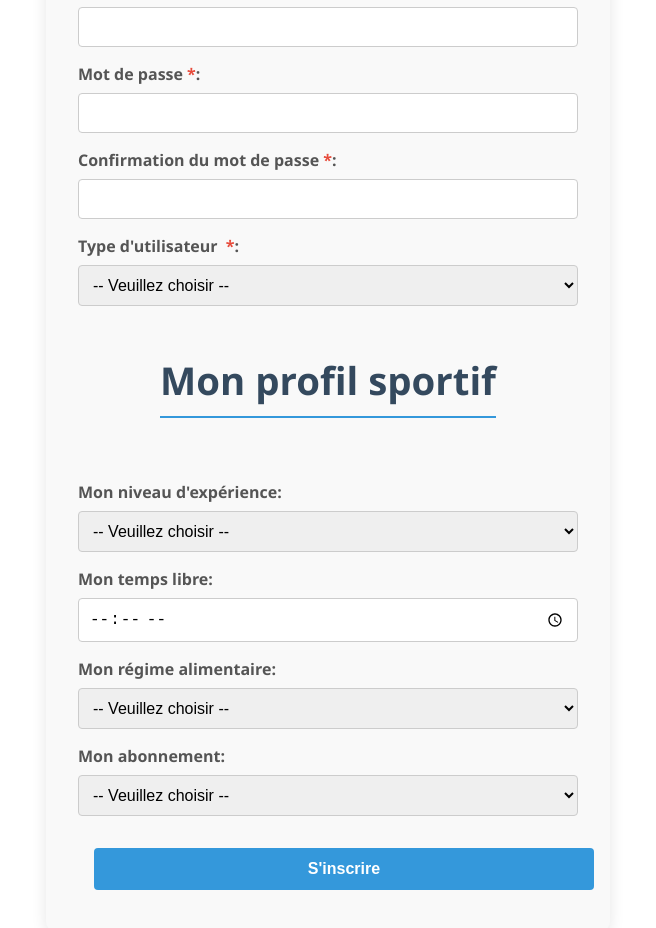
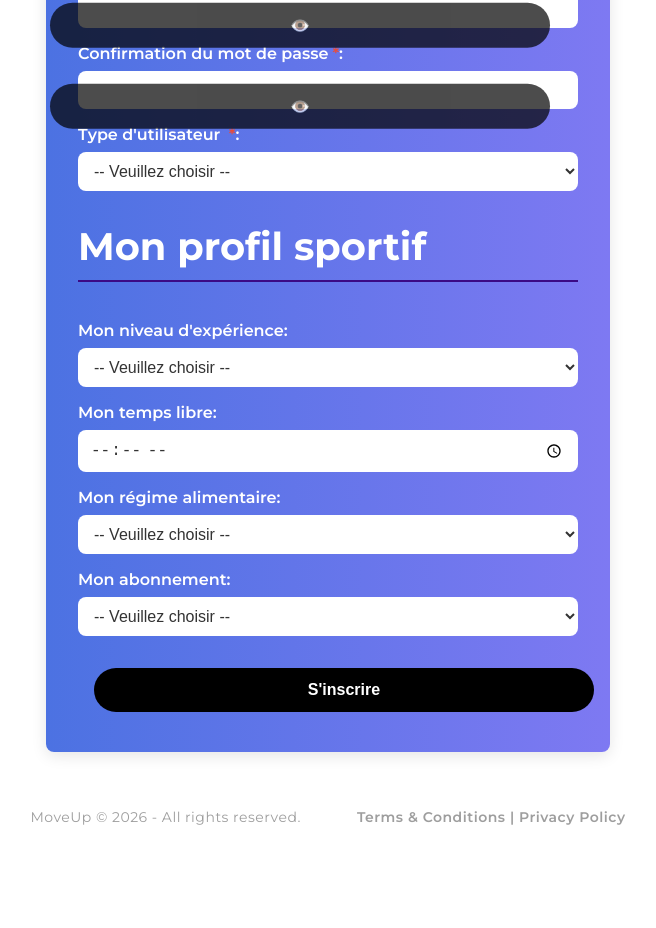
Before and after one commit to DevNexus59/MoveUp, a React (Vite) app in the folder client/: page /pages/Inscription in a window 1280 px wide. Shown: the part 1018-1946 px from the top of the page, without its empty margins (312-968 px from the left). After the commit the page ends 1868 px from the top, so only its background shows below. Built offline with nearby package versions, Linux system fonts and the light colour scheme.

Commit message:
fix css and add visible Y/N

```diff
--- a/client/src/pages/Connexion.css
+++ b/client/src/pages/Connexion.css
@@ -0,0 +1,99 @@
+.connexion-board {
+  display: flex;
+  flex-direction: column;
+  align-items: center;
+  justify-content: center;
+  padding: 2rem;
+  width: 100%;
+}
+
+.connexion-board h2 {
+  margin-bottom: 2rem;
+  /* La couleur est déjà gérée par le style global h2 { color: var(--bg-font); } */
+}
+
+.connexion-board form {
+  background: var(--card); /* Déjà correct */
+  padding: 2.5rem;
+  border-radius: 1rem;
+  box-shadow: 0 10px 25px rgba(0, 0, 0, 0.1);
+  color: var(--link); /* CHANGÉ: Utilise la variable pour le texte blanc */
+  width: 100%;
+  max-width: 450px;
+}
+
+.connexion-board form div {
+  margin-bottom: 1.5rem;
+}
+
+.connexion-board label {
+  display: block;
+  margin-bottom: 0.5rem;
+  font-weight: 600;
+  color: var(--link); /* CHANGÉ: Utilise la variable pour le texte blanc */
+}
+
+.connexion-board input {
+  width: 100%;
+  padding: 0.75rem 1rem;
+  border-radius: 0.5rem;
+  border: none;
+  font-size: 1rem;
+  color: #333; /* NOTE: Gardé en dur, car les variables root ne gèrent pas le style des inputs (texte intérieur) */
+  box-sizing: border-box;
+}
+
+.connexion-board input:focus {
+  outline: 2px solid var(--linkv); /* Déjà correct */
+}
+
+.connexion-board form a {
+  color: var(--link); /* CHANGÉ: Utilise la variable pour le texte blanc */
+  text-decoration: underline;
+}
+
+.connexion-board form a:hover {
+  color: #eee; /* NOTE: Gardé, car c'est un effet spécifique (blanc -> blanc cassé) non défini dans :root */
+}
+
+.connexion-board button {
+  width: 100%;
+  margin: 1rem 0 0 0;
+  /* Le style (couleur, hover) est déjà géré par le style global 'button' */
+}
+
+.connexion-board p {
+  margin-top: 1.5rem;
+  font-weight: 500;
+  color: var(--bg-font); /* Déjà correct */
+  text-align: center;
+}
+
+/* --- Placeholders --- */
+/* NOTE: Je n'ai pas modifié les placeholders, car ils semblent être des blocs temporaires
+   et ne font pas directement partie du design "formulaire" à thématiser. */
+
+.hero-placeholder {
+  background: #f4f4f4;
+  padding: 3rem 1rem;
+  text-align: center;
+}
+.hero-placeholder h1 {
+  font-size: 2.5rem;
+  color: #333;
+}
+
+.footer-placeholder {
+  background: #333;
+  color: white;
+  padding: 2rem 1rem;
+  text-align: center;
+  margin-top: auto;
+}
+
+/* Conteneur global pour le layout */
+.app-container {
+  display: flex;
+  flex-direction: column;
+  min-height: 100vh;
+}
--- a/client/src/pages/Connexion.tsx
+++ b/client/src/pages/Connexion.tsx
@@ -1,6 +1,11 @@
 import type React from "react";
 import { useState } from "react";
 import { Link } from "react-router";
+import Footer from "../components/Footer";
+import Hero from "../components/Hero";
+import "../App.css"
+import "./Connexion.css"
+
 
 function Login() {
   const [email, setEmail] = useState<string>("");
@@ -40,8 +45,12 @@ function Login() {
   };
 
   return (
-    <div>
+      <>
+      <div>
+      <Hero />
+      </div>
       <h2>Connexion:</h2>
+      <div className="connexion-board">
       <form onSubmit={handleSubmit}>
         <div>
           <label htmlFor="email">Email:</label>
@@ -68,7 +77,9 @@ function Login() {
       </form>
 
       {message && <p>{message}</p>}
+      <Footer/>
     </div>
+    </>
   );
 }
 
--- a/client/src/pages/Inscription.css
+++ b/client/src/pages/Inscription.css
@@ -1,51 +1,44 @@
-/* --- Conteneur Principal --- */
 .register-container {
   max-width: 500px;
   margin: 2rem auto;
   padding: 2rem;
-  background-color: #f9f9f9;
+  background: var(--card);
   border-radius: 8px;
   box-shadow: 0 4px 15px rgba(0, 0, 0, 0.1);
-  font-family: "Segoe UI", Tahoma, Geneva, Verdana, sans-serif;
-  color: #333;
+  color: var(--link);
 }
 
-/* --- Titres --- */
 .register-container h2 {
   text-align: center;
-  color: #2c3e50;
+  color: var(--link);
   margin-bottom: 1.5rem;
 }
 
 .register-container h3 {
-  color: #34495e;
-  border-bottom: 2px solid #3498db;
+  color: var(--link);
+  border-bottom: 2px solid var(--linkv);
   padding-bottom: 10px;
   margin-top: 2rem;
 }
 
-/* --- Sections et Formulaires --- */
 .register-container section {
   margin-bottom: 1.5rem;
 }
 
-/* Cible les div qui contiennent un label et un input/select */
 .register-container form > div,
 .register-container > div > div {
-  /* Pour les champs hors form si besoin */
   margin-bottom: 1rem;
   display: flex;
   flex-direction: column;
 }
 
-/* --- Labels --- */
 .register-container label {
   font-weight: 600;
   margin-bottom: 0.5rem;
-  color: #555;
+  color: var(--link);
 }
 
-/* --- Champs de saisie (Inputs & Selects) --- */
+/* --- CHANGEMENTS APPLIQUÉS ICI --- */
 .register-container input[type="text"],
 .register-container input[type="email"],
 .register-container input[type="password"],
@@ -53,27 +46,28 @@
 .register-container input[type="number"],
 .register-container input[type="time"],
 .register-container select {
-  padding: 10px;
-  border: 1px solid #ccc;
-  border-radius: 4px;
+  padding: 10px 12px; /* Ajustement du padding */
+  border: none; /* CHANGÉ: Pas de bordure, comme sur l'image */
+  border-radius: 0.5rem; /* CHANGÉ: Bords arrondis (8px) comme sur l'image */
   font-size: 16px;
-  transition: border-color 0.3s;
+  color: #333;
+  background-color: #fff; /* Assure que le fond est blanc */
 }
 
+/* --- CHANGEMENTS APPLIQUÉS ICI --- */
 .register-container input:focus,
 .register-container select:focus {
-  border-color: #3498db;
-  outline: none;
+  /* border-color: var(--linkv); (l'ancienne règle n'est plus utile) */
+  outline: 2px solid var(--linkv); /* CHANGÉ: Utilise outline pour le focus */
 }
 
-/* --- Boutons --- */
 .register-container button {
   width: 100%;
-  padding: 12px;
-  background-color: #3498db;
+  padding: 0.8rem 2rem;
+  background-color: var(--black);
   color: white;
   border: none;
-  border-radius: 4px;
+  border-radius: 25px;
   font-size: 16px;
   font-weight: bold;
   cursor: pointer;
@@ -82,10 +76,9 @@
 }
 
 .register-container button:hover {
-  background-color: #2980b9;
+  background-color: var(--linkv);
 }
 
-/* Bouton "Retour" spécifique (si tu veux le différencier plus tard, on pourrait lui mettre une classe) */
 .register-container button[onClick*="setStep(1)"] {
   background-color: #95a5a6;
 }
@@ -93,14 +86,14 @@
   background-color: #7f8c8d;
 }
 
-/* --- Étape 2 : Récapitulatif --- */
+/* "Îlots" blancs pour le récapitulatif */
 .register-container ul {
   list-style: none;
-  padding: 0;
+  padding: 15px;
   background: #fff;
-  padding: 15px;
   border-radius: 6px;
   border: 1px solid #eee;
+  color: var(--black);
 }
 
 .register-container ul li {
@@ -108,36 +101,40 @@
   line-height: 1.5;
 }
 
-/* --- Étape 3 : Sélection du Paiement --- */
-/* On transforme la <section> de l'étape 3 en grille flexible */
-.register-container section {
+/* --- Étape 3 : Sélection du Paiement (Règles spécifiques corrigées) --- */
+.register-container > div > section {
   display: flex;
   flex-wrap: wrap;
   gap: 1rem;
   justify-content: center;
+  margin-bottom: 1.5rem;
 }
 
-/* Les cartes de choix de paiement */
-.register-container section > div {
-  flex: 1 1 120px; /* Grandit et rétrécit, base de 120px */
+/* "Îlots" blancs pour les choix de paiement */
+.register-container > div > section > div {
+  flex: 1 1 120px;
   text-align: center;
   padding: 1rem;
   background: white;
   border: 1px solid #ddd;
   border-radius: 8px;
   transition: transform 0.2s, box-shadow 0.2s;
+  color: var(--black);
 }
 
-.register-container section > div:hover {
+.register-container > div > section > div:hover {
   transform: translateY(-3px);
   box-shadow: 0 5px 15px rgba(0, 0, 0, 0.1);
-  border-color: #3498db;
+  border-color: var(--linkv);
 }
 
-.register-container section > div h2 {
-  font-size: 1.1rem; /* On réduit la taille des H2 dans les boites de paiement */
+.register-container > div > section > div h2 {
+  font-size: 1.1rem;
   margin-bottom: 0.5rem;
-  color: #555;
+  color: var(--black);
+  border-bottom: none;
+  padding-bottom: 0;
+  margin-top: 0;
 }
 
 /* --- Messages d'erreur/succès --- */
@@ -149,17 +146,50 @@
   font-weight: bold;
 }
 
-/* Petite astuce : si le message contient "Erreur" ou "Impossible", on le met en rouge */
-/* Note: Ce n'est pas du vrai CSS conditionnel, ça dépendra de ton JS idéalement,
-   mais pour l'instant on peut styliser le <p> par défaut comme une info */
 .register-container > p {
   background-color: #e8f4fd;
-  color: #2c3e50;
-  border-left: 5px solid #3498db;
+  color: var(--black);
+  border-left: 5px solid var(--linkv);
 }
 
-/* Dans Register.css */
 .required-star {
-  color: #e74c3c; /* Un rouge sympa */
+  color: #e74c3c;
   margin-left: 4px;
 }
+/* Ce conteneur permet de positionner le bouton par rapport à l'input */
+.password-wrapper {
+  position: relative;
+}
+
+/* On s'assure que l'input prend toute la largeur */
+.password-wrapper input {
+  width: 100%;
+
+  /* CHANGEMENT : Padding réduit pour un look plus fin */
+  padding-right: 45px;
+
+  /* S'assure que le padding ne modifie pas la largeur totale */
+  box-sizing: border-box;
+}
+
+/* Le bouton pour afficher/masquer */
+.toggle-password-btn {
+  position: absolute;
+
+  /* CHANGEMENT : Légèrement plus loin du bord */
+  right: 12px;
+
+  top: 50%;
+  transform: translateY(-50%);
+  background: none;
+  border: none;
+  cursor: pointer;
+
+  /* CHANGEMENT : Icône plus petite */
+  font-size: 1.1rem;
+
+  padding: 0;
+
+  /* Ajout : Un peu de transparence pour le fond */
+  opacity: 0.7;
+}
--- a/client/src/pages/Inscription.tsx
+++ b/client/src/pages/Inscription.tsx
@@ -1,6 +1,8 @@
 import type React from "react";
 import { useState } from "react";
+import Footer from "../components/Footer";
 import "./Inscription.css";
+import "../App.css";
 
 const regexCodePostal = /^\d{5}$/;
 const regexPhoneNumber = /^\d{10}$/;
@@ -45,6 +47,10 @@ function Register() {
   const [cardNumber, setCardNumber] = useState<string>("");
   const [cardExpiry, setCardExpiry] = useState<string>("");
   const [cardCvv, setCardCvv] = useState<string>("");
+
+  // Nouveaux états pour la visibilité des mots de passe
+  const [showPassword, setShowPassword] = useState<boolean>(false);
+  const [showCheckPassword, setShowCheckPassword] = useState<boolean>(false);
 
   const handleSubmit = async (e: React.FormEvent) => {
     e.preventDefault();
@@ -110,6 +116,7 @@ function Register() {
   };
 
   return (
+    <>
       <div className="register-container">
         <h2>Inscription</h2>
         {step === 1 && (
@@ -199,31 +206,55 @@ function Register() {
                 required
               />
             </div>
+
+            {/* --- MODIFICATION MOT DE PASSE --- */}
             <div>
               <label htmlFor="password">
                 Mot de passe<span className="required-star">*</span>:
               </label>
+              <div className="password-wrapper">
                 <input
                   id="password"
-              type="password"
+                  type={showPassword ? "text" : "password"}
                   value={password}
                   onChange={(e) => setPassword(e.target.value)}
                   required
                 />
+                <button
+                  type="button"
+                  className="toggle-password-btn"
+                  onClick={() => setShowPassword(!showPassword)}
+                >
+                  {showPassword ? "🙈" : "👁️"}
+                </button>
               </div>
+            </div>
+
+
             <div>
               <label htmlFor="checkpassword">
                 Confirmation du mot de passe
                 <span className="required-star">*</span>:
               </label>
+              <div className="password-wrapper">
                 <input
                   id="checkpassword"
-              type="password"
+                  type={showCheckPassword ? "text" : "password"}
                   value={checkpassword}
                   onChange={(e) => setCheckPassword(e.target.value)}
                   required
                 />
+                <button
+                  type="button"
+                  className="toggle-password-btn"
+                  onClick={() => setShowCheckPassword(!showCheckPassword)}
+                >
+                  {showCheckPassword ? "🙈" : "👁️"}
+                </button>
               </div>
+            </div>
+            {/* --- FIN DES MODIFICATIONS --- */}
+
             <div>
               <label htmlFor="usertype">
                 Type d'utilisateur <span className="required-star">*</span>:
@@ -447,6 +478,8 @@ function Register() {
 
         {message && <p>{message}</p>}
       </div>
+      <Footer />
+    </>
   );
 }
 
```
Lines whose indentation alone changed are shown as unchanged.
